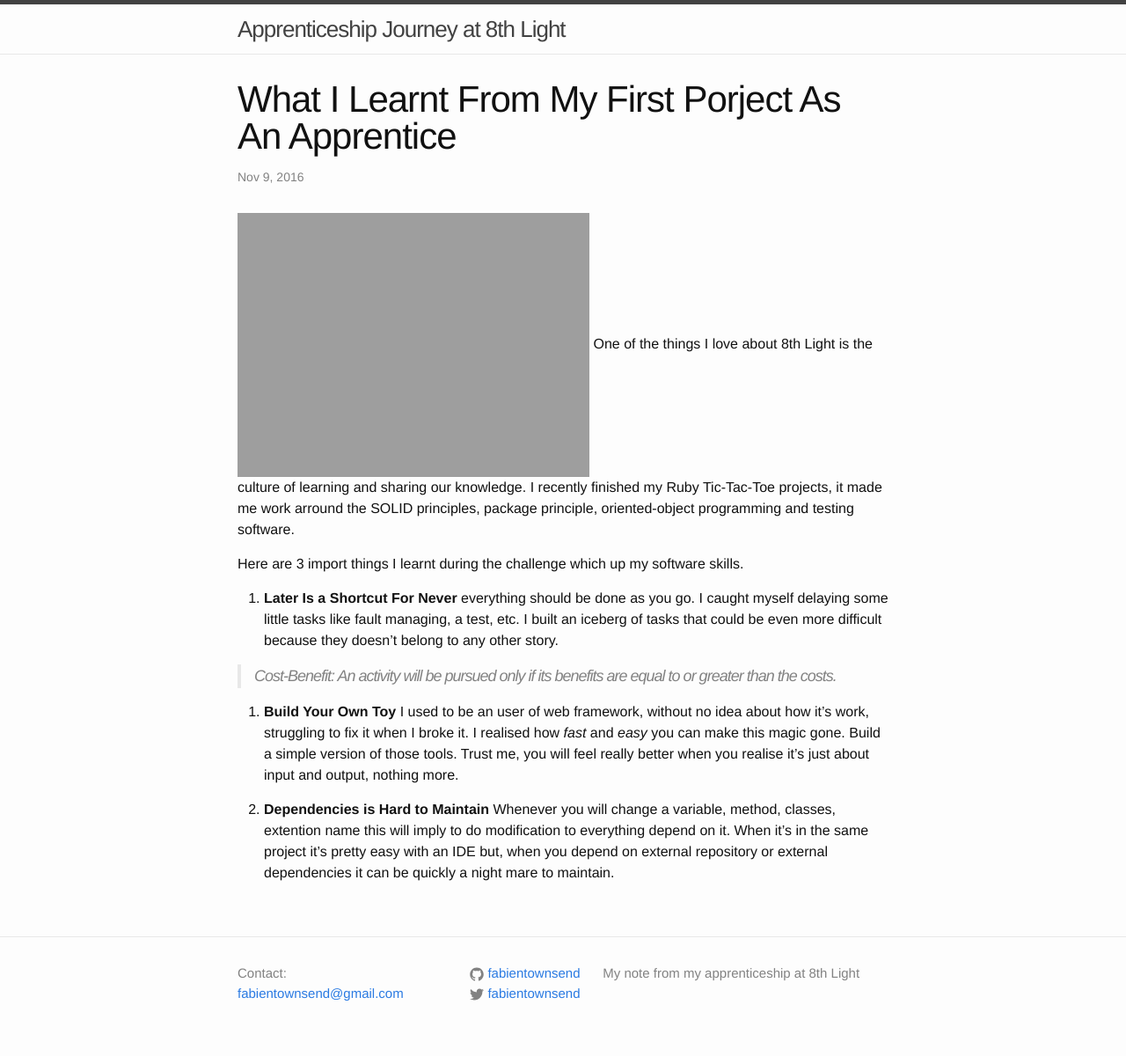
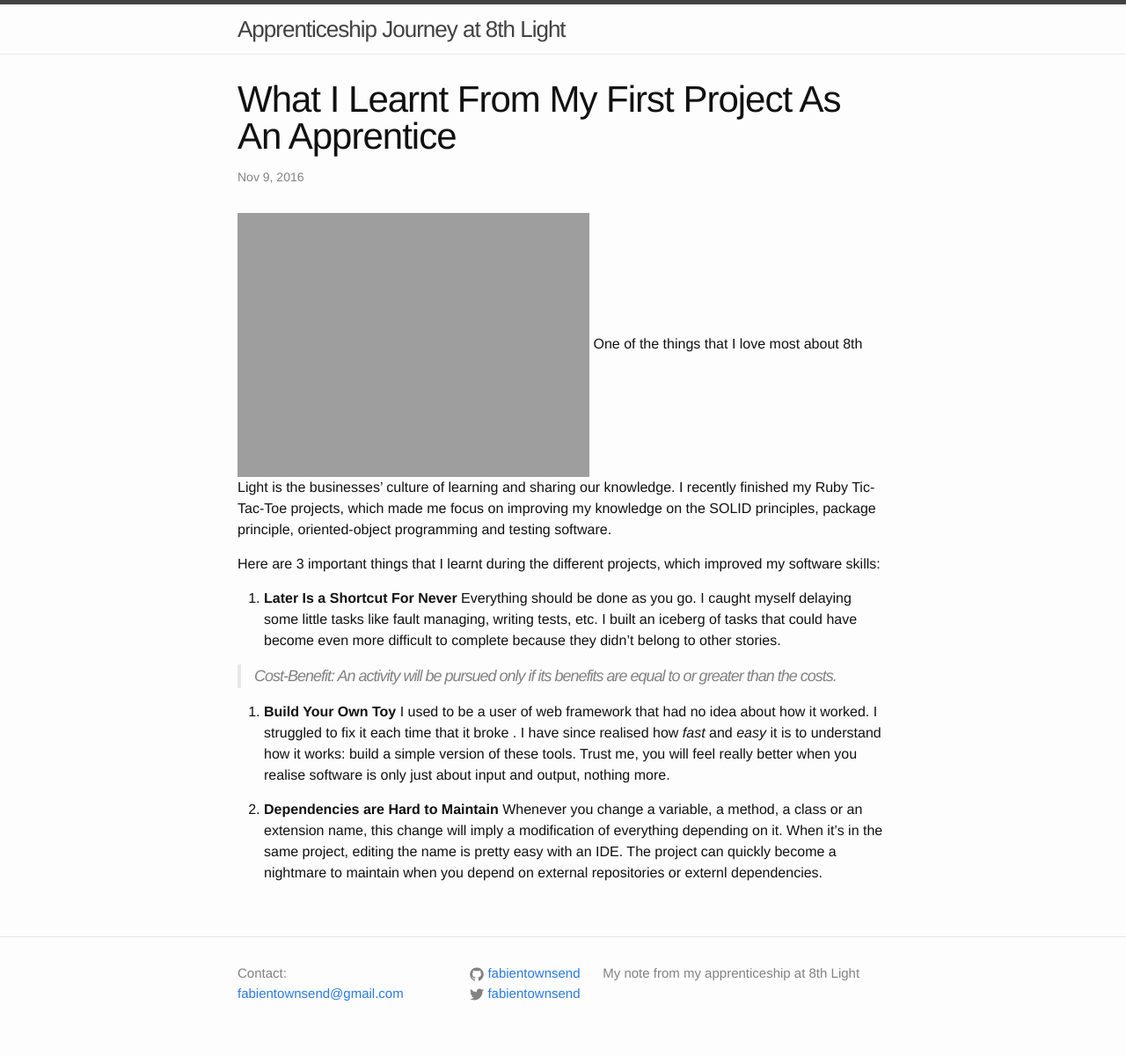
Before and after one commit to fabientownsend/fabientownsend.github.io, a Jekyll site: the page built from _posts/2016-11-09-first-months.markdown, in a window 1280 px wide. Shown: the whole page at 88% size. Built offline with Jekyll 4.4.1, drawn with Linux system fonts in a browser that asks for light colours.

Commit message:
correction

```diff
--- a/_posts/2016-11-09-first-months.markdown
+++ b/_posts/2016-11-09-first-months.markdown
@@ -1,34 +1,34 @@
 ---
 layout: post
-title:  "What I Learnt From My First Porject As An Apprentice"
+title:  "What I Learnt From My First Project As An Apprentice"
 date:   2016-11-09 10:42:51 +0100
 categories: apprenticeship
 ---
 ![photo pen]({{ site.url }}/assets/pen.jpg)
-One of the things I love about 8th Light is the culture of learning and
-sharing our knowledge. I recently finished my Ruby Tic-Tac-Toe projects,
-it made me work arround the SOLID principles, package principle, oriented-object
-programming and testing software.
+One of the things that I love most about 8th Light is the businesses' culture
+of learning and sharing our knowledge. I recently finished my Ruby Tic-Tac-Toe
+projects, which made me focus on improving my knowledge on the SOLID principles,
+ package principle, oriented-object programming and testing software.
 
-Here are 3 import things I learnt during the challenge which up my software
-skills.
+Here are 3 important things that I learnt during the different projects, which
+improved my software skills:
 
-1. **Later Is a Shortcut For Never** everything should be done as you go. I
-caught myself delaying some little tasks like fault managing, a test, etc.
-I built an iceberg of tasks that could be even more difficult because they
-doesn't belong to any other story.
+1. **Later Is a Shortcut For Never** Everything should be done as you go. I
+caught myself delaying some little tasks like fault managing, writing tests, etc.
+I built an iceberg of tasks that could have become even more difficult to complete
+because they didn't belong to other stories.
 
 > Cost-Benefit: An activity will be pursued only if its benefits are equal to
 or greater than the costs.
 
-2. **Build Your Own Toy** I used to be an user of web framework, without no
-idea about how it's work, struggling to fix it when I broke it. I realised how
-*fast* and *easy* you can make this magic gone. Build a simple version of those
-tools. Trust me, you will feel really better when you realise it's just about
-input and output, nothing more.
+2. **Build Your Own Toy** I used to be a user of web framework that had no
+idea about how it worked. I struggled to fix it each time that it broke . I
+have since realised how *fast* and *easy* it is to understand how it works:
+build a simple version of these tools. Trust me, you will feel really better
+when you realise software is only just about input and output, nothing more.
 
-3. **Dependencies is Hard to Maintain**
-Whenever you will change a variable, method, classes, extention name this
-will imply to do modification to everything depend on it. When it's in the
-same project it's pretty easy with an IDE but, when you depend on external
-repository or external dependencies it can be quickly a night mare to maintain.
+3. **Dependencies are Hard to Maintain** Whenever you change a variable, a method,
+a class or an extension name, this change will imply a modification of everything
+depending on it. When it's in the same project, editing the name is pretty
+easy with an IDE. The project can quickly become a nightmare to maintain when
+you depend on external repositories or externl dependencies.
```
